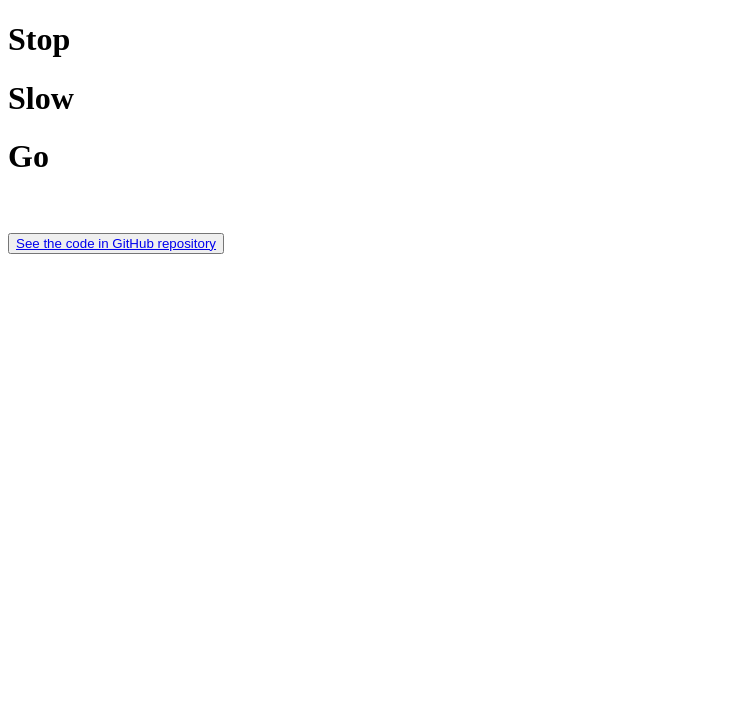
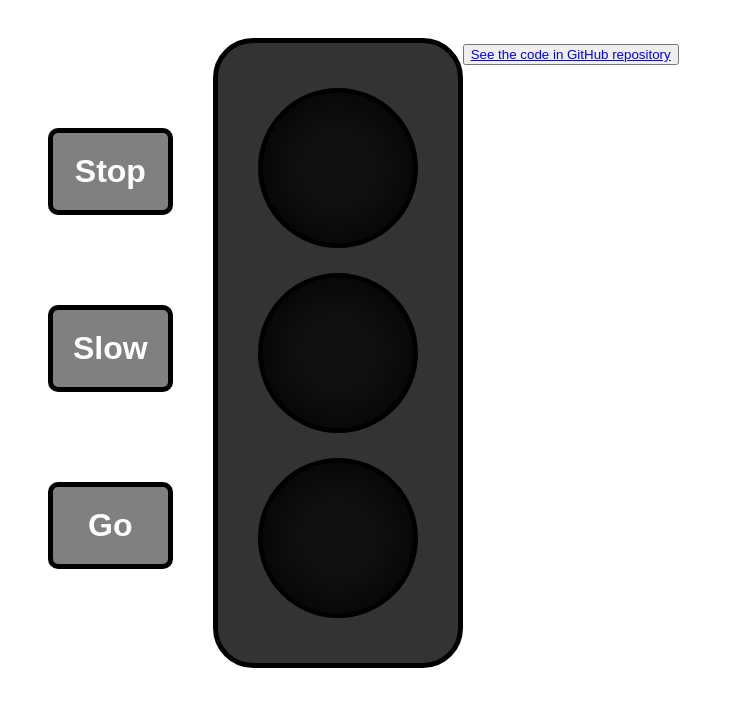
Before and after one commit to Kathryn8/traffic_lights, a plain HTML site: page index.html in a window 1280 px wide. Shown: the whole page, without its empty margins (0-734 px from the left). Drawn offline with Linux system fonts and the light colour scheme.

Commit message:
small link error fix

```diff
--- a/index.html
+++ b/index.html
@@ -6,8 +6,8 @@
   <meta http-equiv="X-UA-Compatible" content="IE=edge">
   <meta name="viewport" content="width=device-width, initial-scale=1.0">
   <script src="script.js" defer></script>
-  <link rel="stylesheet" src="styles.css"/>
-  <title>Document</title>
+  <link rel="stylesheet" href="styles.css"/>
+  <title>Traffic Lights</title>
 </head>
 
 <body>
```
